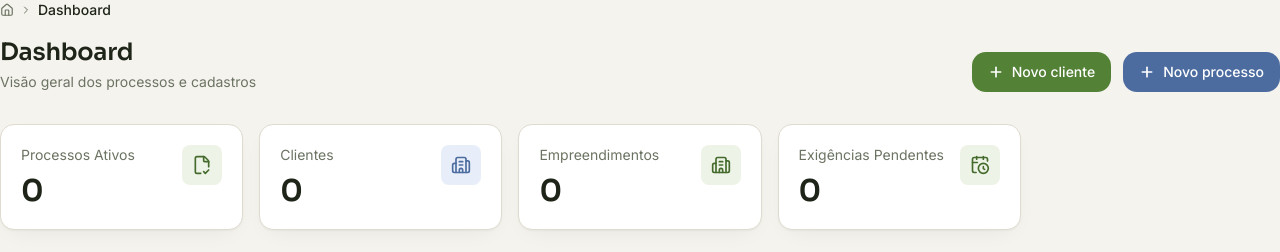
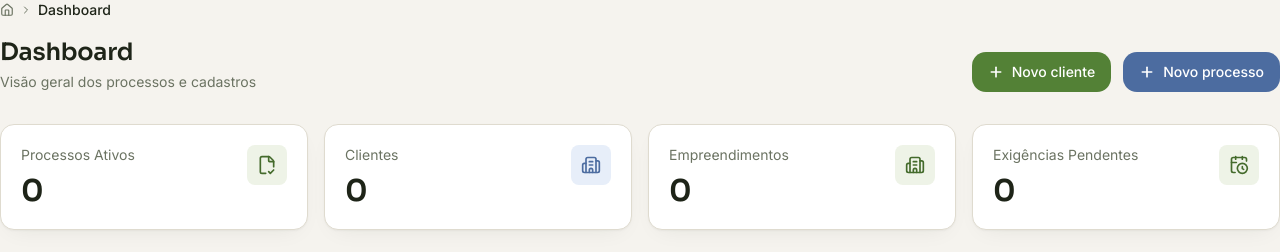
Before and after one commit to nagalliambiental/nagalli-ambiental, a Next.js app: page / in a window 1280 px wide. Shown: the top 252 px of the page. Built offline with nearby package versions, Linux system fonts and the light colour scheme; no server answers; the database is empty.

Commit message:
fix: grid dashboard lg:grid-cols-4 para 4 stat cards

```diff
--- a/src/app/page.tsx
+++ b/src/app/page.tsx
@@ -67,7 +67,7 @@ export default async function DashboardPage() {
         }
       />
 
-      <div className="grid grid-cols-1 gap-4 sm:grid-cols-2 lg:grid-cols-5">
+      <div className="grid grid-cols-1 gap-4 sm:grid-cols-2 lg:grid-cols-4">
         <StatCard label="Processos Ativos" value={totalProcessos} icon={FileCheck2} accent="brand" />
         <StatCard label="Clientes" value={totalClientes} icon={Building2} accent="river" />
         <StatCard label="Empreendimentos" value={totalEmpreendimentos} icon={Building2} accent="brand" />
```
